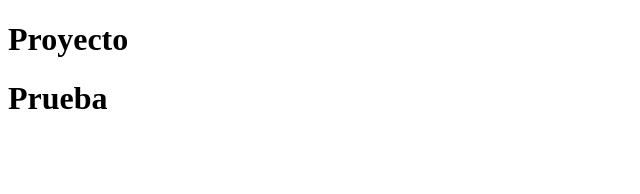
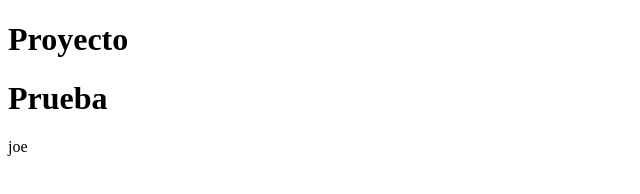
Before and after one commit to davidalfonsoordonezkunecka/clase, a plain HTML site: page index.html in a window 1280 px wide. Shown: the full height of the page, 0-640 px from the left. Drawn offline with Linux system fonts and the light colour scheme.

Commit message:
Segundo commit

```diff
--- a/index.html
+++ b/index.html
@@ -8,5 +8,6 @@
 <body>
     <h1>Proyecto</h1>
     <h1>Prueba</h1>
+    joe
 </body>
 </html>
```
